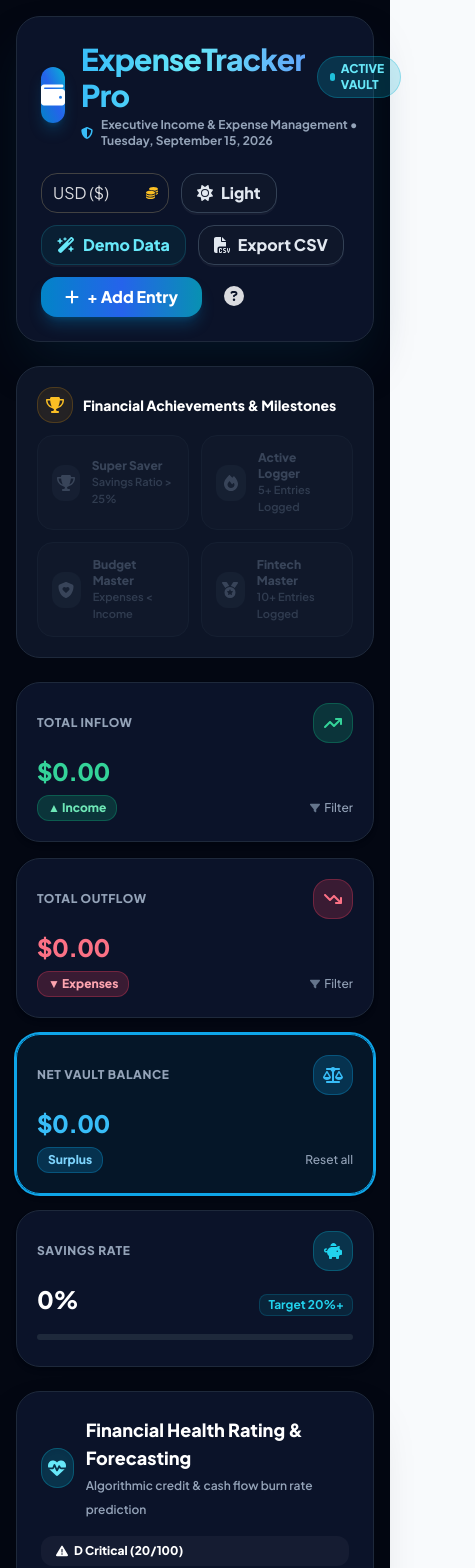
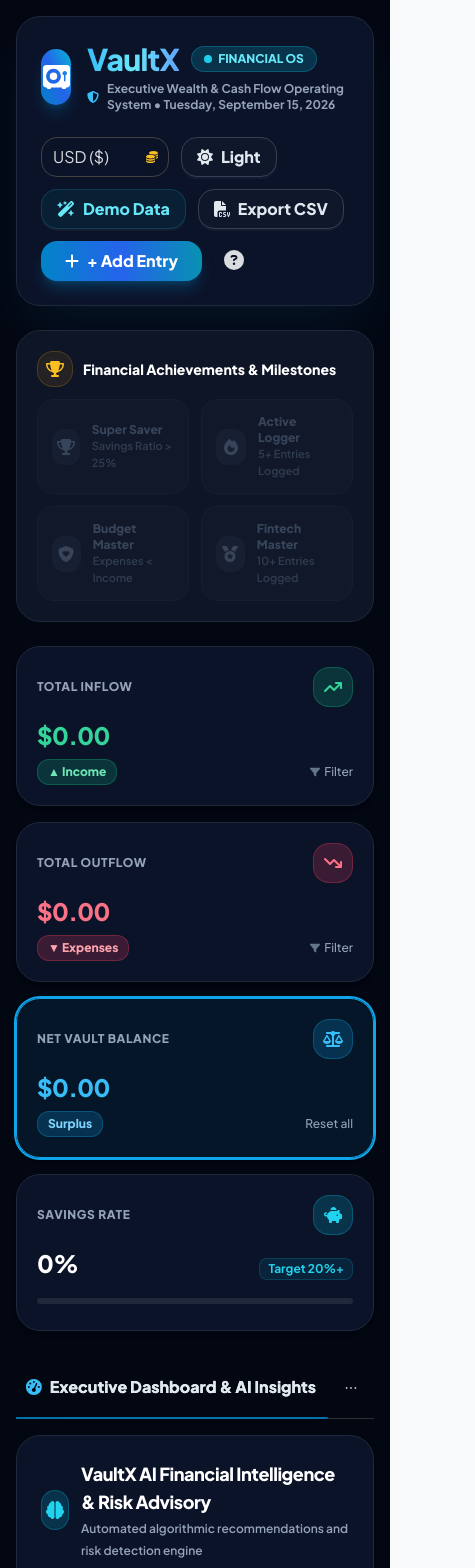
Before and after one commit to farwanasir2810-collab/finance_tracker, a React (Vite) app in the folder FrontEnd/: page / in a window 390 px wide. Shown: the top 1568 px of the page, 475 px wide, since content can reach past the window. Built offline with nearby package versions, Linux system fonts and the light colour scheme; no server answers.

Commit message:
VaultX - Executive Financial OS with AI Advisor and 6 Distinct Feature Workspaces

```diff
--- a/FrontEnd/index.html
+++ b/FrontEnd/index.html
@@ -4,7 +4,7 @@
     <meta charset="UTF-8" />
     <link rel="icon" type="image/svg+xml" href="/favicon.ico" />
     <meta name="viewport" content="width=device-width, initial-scale=1.0" />
-    <title>ExpenseTracker Pro - Executive Finance & Expense Management</title>
+    <title>VaultX - Executive Financial Operating System</title>
     <link rel="preconnect" href="https://fonts.googleapis.com">
     <link rel="preconnect" href="https://fonts.gstatic.com" crossorigin>
     <link href="https://fonts.googleapis.com/css2?family=Plus+Jakarta+Sans:ital,wght@0,400;0,500;0,600;0,700;0,800;1,400&display=swap" rel="stylesheet">
--- /dev/null
+++ b/FrontEnd/src/components/transactions/AIAdvisor.jsx
@@ -0,0 +1,122 @@
+import { Tag } from 'antd';
+import { FontAwesomeIcon } from '@fortawesome/react-fontawesome';
+import {
+  faBrain,
+  faLightbulb,
+  faCircleCheck,
+  faTriangleExclamation,
+  faShieldHeart,
+  faChartLine
+} from '@fortawesome/free-solid-svg-icons';
+
+const AIAdvisor = ({ summary = {}, transactions = [], isDarkMode = false }) => {
+  const { totalIncome = 0, totalExpenses = 0, balance = 0 } = summary;
+
+  const savingsRate = totalIncome > 0 ? Math.round(((totalIncome - totalExpenses) / totalIncome) * 100) : 0;
+  const expenseRatio = totalIncome > 0 ? Math.round((totalExpenses / totalIncome) * 100) : 0;
+
+  // Generate Automated AI Recommendations
+  const insights = [];
+
+  if (savingsRate >= 30) {
+    insights.push({
+      type: 'success',
+      icon: faCircleCheck,
+      title: 'Optimal Savings Velocity',
+      text: `Your savings rate of ${savingsRate}% exceeds the benchmark 20%. Consider allocating surplus to long-term wealth investments.`,
+      tagColor: 'emerald'
+    });
+  } else if (savingsRate < 10 && totalIncome > 0) {
+    insights.push({
+      type: 'warning',
+      icon: faTriangleExclamation,
+      title: 'Low Liquidity Margin',
+      text: `Current savings rate is ${savingsRate}%. Reducing monthly discretionary outflows will build a healthier liquidity buffer.`,
+      tagColor: 'amber'
+    });
+  }
+
+  if (expenseRatio > 80 && totalIncome > 0) {
+    insights.push({
+      type: 'danger',
+      icon: faTriangleExclamation,
+      title: 'High Burn Rate Alert',
+      text: `You are spending ${expenseRatio}% of total revenue. Look out for non-essential recurring subscription costs.`,
+      tagColor: 'rose'
+    });
+  }
+
+  if (transactions.length >= 5) {
+    insights.push({
+      type: 'info',
+      icon: faChartLine,
+      title: 'Consistent Data Logging',
+      text: `Tracked ${transactions.length} entries. High logging frequency improves financial forecasting accuracy.`,
+      tagColor: 'blue'
+    });
+  }
+
+  if (balance >= 2000) {
+    insights.push({
+      type: 'success',
+      icon: faShieldHeart,
+      title: 'Healthy Reserve Cushion',
+      text: `Your net vault balance provides a solid base for emergency runway allocation and target goals deposits.`,
+      tagColor: 'cyan'
+    });
+  }
+
+  return (
+    <div className={`p-6 rounded-3xl border transition-colors duration-300 ${
+      isDarkMode ? 'bg-[#0b1329] border-slate-800 shadow-2xl' : 'bg-white border-slate-200/90 shadow-sm'
+    }`}>
+      <div className="flex items-center gap-3 mb-6 pb-4 border-b border-slate-100 dark:border-slate-800">
+        <div className="w-10 h-10 rounded-2xl bg-cyan-500/20 text-cyan-400 flex items-center justify-center text-lg shadow-inner border border-cyan-500/30">
+          <FontAwesomeIcon icon={faBrain} />
+        </div>
+        <div>
+          <span className={`font-black text-lg block tracking-tight ${isDarkMode ? 'text-white' : 'text-slate-900'}`}>
+            VaultX AI Financial Intelligence & Risk Advisory
+          </span>
+          <span className={`text-xs font-semibold ${isDarkMode ? 'text-slate-400' : 'text-slate-500'}`}>
+            Automated algorithmic recommendations and risk detection engine
+          </span>
+        </div>
+      </div>
+
+      <div className="grid grid-cols-1 sm:grid-cols-2 gap-4">
+        {insights.map((item, idx) => (
+          <div
+            key={idx}
+            className={`p-4 rounded-2xl border flex items-start gap-3 transition-all ${
+              isDarkMode ? 'bg-[#060c1c] border-slate-800 hover:border-slate-700' : 'bg-slate-50 border-slate-100 hover:border-slate-200'
+            }`}
+          >
+            <div className={`w-9 h-9 rounded-xl flex items-center justify-center text-base shrink-0 ${
+              item.type === 'success' ? 'bg-emerald-500/20 text-emerald-400 border border-emerald-500/30' :
+              item.type === 'danger' ? 'bg-rose-500/20 text-rose-400 border border-rose-500/30' :
+              item.type === 'warning' ? 'bg-amber-500/20 text-amber-400 border border-amber-500/30' :
+              'bg-sky-500/20 text-sky-400 border border-sky-500/30'
+            }`}>
+              <FontAwesomeIcon icon={item.icon} />
+            </div>
+
+            <div className="space-y-1">
+              <div className="flex items-center gap-2">
+                <span className={`font-black text-sm ${isDarkMode ? 'text-white' : 'text-slate-900'}`}>{item.title}</span>
+                <Tag color={item.tagColor} className="m-0 text-[10px] font-black px-1.5 py-0 border-0 rounded-md uppercase">
+                  INSIGHT
+                </Tag>
+              </div>
+              <p className="text-xs font-medium text-slate-400 m-0 leading-relaxed">
+                {item.text}
+              </p>
+            </div>
+          </div>
+        ))}
+      </div>
+    </div>
+  );
+};
+
+export default AIAdvisor;
--- a/FrontEnd/src/routes/Home.jsx
+++ b/FrontEnd/src/routes/Home.jsx
@@ -20,7 +20,8 @@
   faPiggyBank,
   faRepeat,
   faSeedling,
-  faWallet
+  faBrain,
+  faGaugeHigh
 } from '@fortawesome/free-solid-svg-icons';
 import dayjs from 'dayjs';
 
@@ -36,6 +37,7 @@
 import RecurringSubscriptions from '../components/transactions/RecurringSubscriptions';
 import WealthGrowthCalculator from '../components/transactions/WealthGrowthCalculator';
 import EmergencyRunway from '../components/transactions/EmergencyRunway';
+import AIAdvisor from '../components/transactions/AIAdvisor';
 import {
   fetchTransactions,
   createTransaction,
@@ -194,7 +196,7 @@
     const encodedUri = encodeURI(csvContent);
     const link = document.createElement('a');
     link.setAttribute('href', encodedUri);
-    link.setAttribute('download', `ExpenseTracker_Pro_${currencyKey}_${dayjs().format('YYYYMMDD_HHmmss')}.csv`);
+    link.setAttribute('download', `VaultX_${currencyKey}_${dayjs().format('YYYYMMDD_HHmmss')}.csv`);
     document.body.appendChild(link);
     link.click();
     document.body.removeChild(link);
@@ -326,30 +328,30 @@
       <div className={`min-h-screen ${isDarkMode ? 'bg-[#030712] text-slate-100' : 'bg-slate-50 text-slate-900'} p-4 md:p-8 font-sans antialiased transition-colors duration-300`}>
         <div className="max-w-7xl mx-auto space-y-6">
 
-          {/* Navigation Header */}
+          {/* Navigation Top Header */}
           <div className={`rounded-3xl border transition-colors duration-300 p-6 ${
             isDarkMode ? 'bg-[#0b1329] border-slate-800 shadow-2xl shadow-sky-950/40' : 'bg-white border-slate-200/90 shadow-sm'
           }`}>
             <div className="flex flex-col lg:flex-row lg:items-center justify-between gap-6">
 
-              {/* Brand Logo & Descriptive Name */}
+              {/* Brand Logo & Short Catchy Name: VaultX */}
               <div className="flex items-center gap-4">
                 <div className="w-14 h-14 rounded-3xl bg-gradient-to-tr from-sky-600 via-blue-600 to-cyan-500 text-white flex items-center justify-center text-2xl font-black shadow-lg shadow-sky-600/30">
-                  <FontAwesomeIcon icon={faWallet} />
+                  <FontAwesomeIcon icon={faVault} />
                 </div>
                 <div>
                   <div className="flex items-center gap-3">
                     <h1 className="text-3xl md:text-4xl font-black tracking-tight bg-gradient-to-r from-sky-400 via-cyan-300 to-blue-400 bg-clip-text text-transparent m-0">
-                      ExpenseTracker Pro
+                      VaultX
                     </h1>
                     <span className="flex items-center gap-1.5 px-3 py-1 rounded-full text-xs font-black bg-cyan-500/20 text-cyan-300 border border-cyan-500/30">
                       <span className="w-2 h-2 rounded-full bg-cyan-400 animate-pulse"></span>
-                      ACTIVE VAULT
+                      FINANCIAL OS
                     </span>
                   </div>
                   <span className={`mt-1 flex items-center gap-2 text-xs font-bold ${isDarkMode ? 'text-slate-400' : 'text-slate-500'}`}>
                     <FontAwesomeIcon icon={faShieldHalved} className="text-sky-400" />
-                    Executive Income & Expense Management • {dayjs().format('dddd, MMMM D, YYYY')}
+                    Executive Wealth & Cash Flow Operating System • {dayjs().format('dddd, MMMM D, YYYY')}
                   </span>
                 </div>
               </div>
@@ -443,24 +445,33 @@
             isDarkMode={isDarkMode}
           />
 
-          {/* Algorithmic Financial Health Rating & Predictions */}
-          <FinancialHealthScore summary={convertedSummary} transactions={transactions} isDarkMode={isDarkMode} />
-
-          {/* Cash Flow Analytics Chart */}
-          <FinancialAnalyticsChart summary={convertedSummary} currencySymbol={currency.symbol} isDarkMode={isDarkMode} />
-
-          {/* Interactive Tools (Presets, Budget & Emergency Runway) */}
-          <div className="grid grid-cols-1 lg:grid-cols-3 gap-6">
-            <QuickAddPresets onSuccess={loadData} isDarkMode={isDarkMode} />
-            <BudgetMeter totalExpenses={convertedSummary.totalExpenses} isDarkMode={isDarkMode} />
-            <EmergencyRunway summary={convertedSummary} isDarkMode={isDarkMode} />
-          </div>
-
-          {/* Main Content Tabs (Ledger, Category Breakdown, Savings Goals, Subscriptions, Wealth Growth) */}
+          {/* Distinct Feature Workspace Tabs */}
           <Tabs
-            defaultActiveKey="overview"
+            defaultActiveKey="executive"
             size="large"
             items={[
+              {
+                key: 'executive',
+                label: (
+                  <span className={`font-black px-3 py-1 flex items-center gap-2 text-base ${isDarkMode ? 'text-slate-200' : 'text-slate-900'}`}>
+                    <FontAwesomeIcon icon={faGaugeHigh} className="text-sky-400" />
+                    Executive Dashboard & AI Insights
+                  </span>
+                ),
+                children: (
+                  <div className="space-y-6">
+                    <AIAdvisor summary={convertedSummary} transactions={transactions} isDarkMode={isDarkMode} />
+                    <FinancialHealthScore summary={convertedSummary} transactions={transactions} isDarkMode={isDarkMode} />
+                    <FinancialAnalyticsChart summary={convertedSummary} currencySymbol={currency.symbol} isDarkMode={isDarkMode} />
+
+                    <div className="grid grid-cols-1 lg:grid-cols-3 gap-6">
+                      <QuickAddPresets onSuccess={loadData} isDarkMode={isDarkMode} />
+                      <BudgetMeter totalExpenses={convertedSummary.totalExpenses} isDarkMode={isDarkMode} />
+                      <EmergencyRunway summary={convertedSummary} isDarkMode={isDarkMode} />
+                    </div>
+                  </div>
+                )
+              },
               {
                 key: 'overview',
                 label: (
@@ -632,16 +643,16 @@
           >
             <div className="space-y-4 text-sm py-2 font-medium">
               <div className="p-4 bg-sky-500/20 rounded-2xl text-sky-200 border border-sky-500/30">
-                Welcome to <strong>ExpenseTracker Pro</strong>! Executive income & expense management.
+                Welcome to <strong>VaultX</strong>! Executive financial & wealth operating system.
               </div>
 
               <ol className="list-decimal list-inside space-y-2.5">
-                <li><strong>Multi-Currency</strong>: Switch between USD $, EUR €, GBP £, and PKR Rs instantly!</li>
-                <li><strong>Wealth Growth Simulator</strong>: Project long-term compound net worth over 1 to 30 years.</li>
-                <li><strong>Emergency Safety Runway</strong>: View months of zero-income survival buffer.</li>
-                <li><strong>Savings Goals Vault</strong>: Track target goals and deposit funds directly with 1 click.</li>
-                <li><strong>Recurring Subscriptions</strong>: Track monthly commitment burdens and log bill payments.</li>
-                <li><strong>Export CSV</strong>: Download your transaction ledger to CSV anytime.</li>
+                <li><strong>AI Risk Advisory</strong>: Automated financial intelligence & alert insights.</li>
+                <li><strong>Multi-Currency</strong>: Switch between USD $, EUR €, GBP £, and PKR Rs.</li>
+                <li><strong>Wealth Growth Simulator</strong>: Project compound net worth growth over 1 to 30 years.</li>
+                <li><strong>Emergency Safety Runway</strong>: View months of zero-income survival cushion.</li>
+                <li><strong>Savings Goals Vault</strong>: Track target goals and deposit funds directly.</li>
+                <li><strong>Export CSV</strong>: Download your transaction ledger anytime.</li>
               </ol>
             </div>
           </Modal>
```
